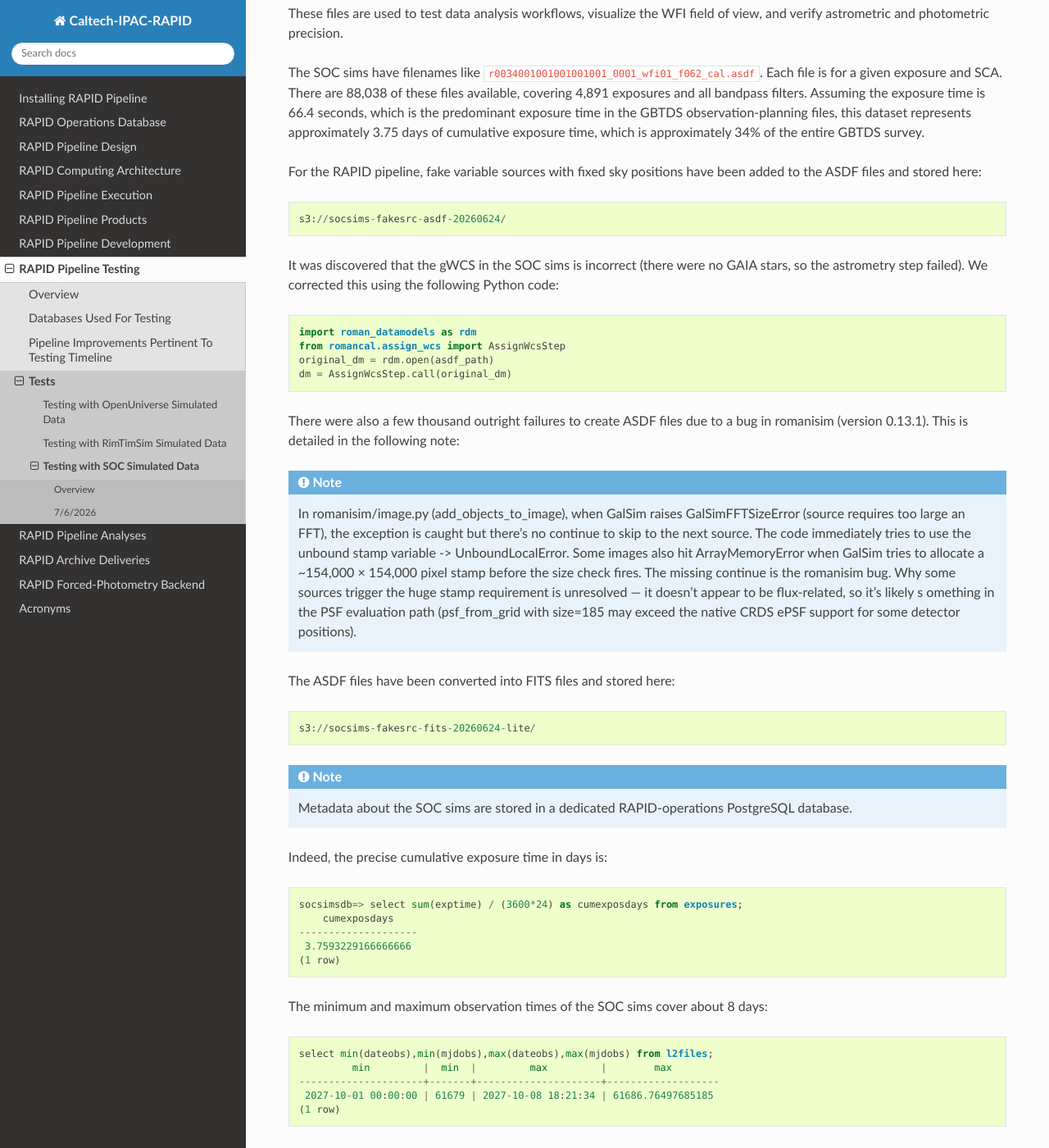
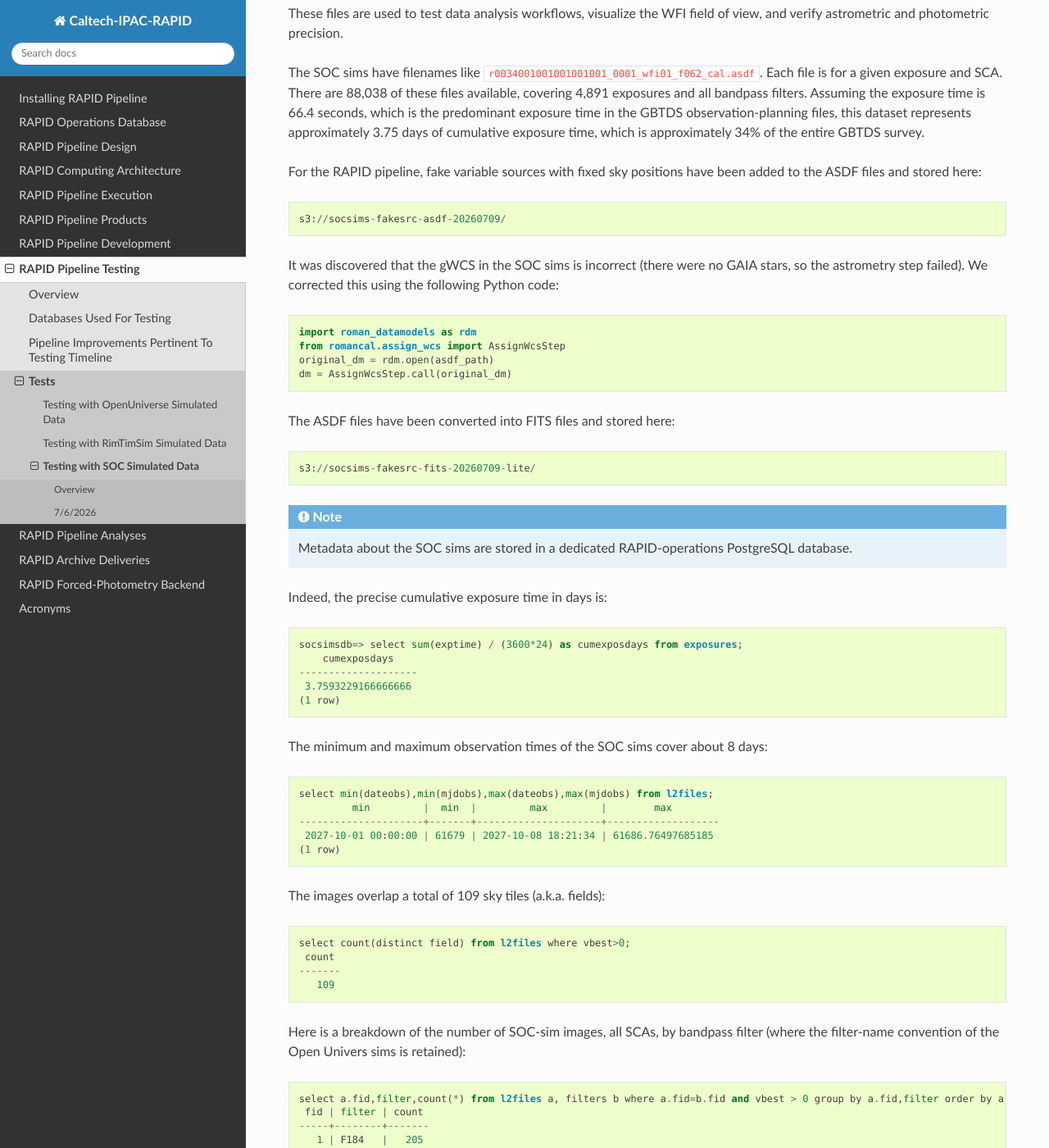
Before and after one commit to Caltech-IPAC/rapid, a Sphinx documentation site: the page built from docs/source/dev/socsim_tests.rst, in a window 1280 px wide and 1400 px high, scrolled down 758 px. Shown: the whole window at 82% size. Built offline with Sphinx 7.4.7 and the Read the Docs theme 3.1.0, drawn with Linux system fonts in a browser that asks for light colours; some of the changed text lies outside the part shown.

Commit message:
Updated S3 buckets of socsims: s3://socsims-fakesrc-asdf-20260709/ and s3://socsims-fakesrc-fits-20260709-lite/

```diff
--- a/docs/source/dev/socsim_tests.rst
+++ b/docs/source/dev/socsim_tests.rst
@@ -50,7 +50,7 @@ cumulative exposure time, which is approximately 34% of the entire GBTDS survey.
 For the RAPID pipeline, fake variable sources with fixed sky positions have been added to
 the ASDF files and stored here::
 
-    s3://socsims-fakesrc-asdf-20260624/
+    s3://socsims-fakesrc-asdf-20260709/
 
 It was discovered that the gWCS in the SOC sims is incorrect (there were no GAIA stars,
 so the astrometry step failed).  We corrected this using the following Python code::
@@ -60,24 +60,9 @@ so the astrometry step failed).  We corrected this using the following Python co
     original_dm = rdm.open(asdf_path)
     dm = AssignWcsStep.call(original_dm)
 
-There were also a few thousand outright failures to create ASDF files due to a bug in romanisim (version 0.13.1).
-This is detailed in the following note:
-
-.. note::
-    In romanisim/image.py (add_objects_to_image), when GalSim raises GalSimFFTSizeError
-    (source requires too large an FFT), the exception is caught but there's no continue
-    to skip to the next source. The code immediately tries to use the unbound stamp
-    variable -> UnboundLocalError. Some images also hit ArrayMemoryError when GalSim
-    tries to allocate a ~154,000 × 154,000 pixel stamp before the size check fires.
-    The missing continue is the romanisim bug. Why some sources trigger the huge stamp
-    requirement is unresolved — it doesn't appear to be flux-related, so it's likely s
-    omething in the PSF evaluation path (psf_from_grid with size=185 may exceed the native
-    CRDS ePSF support for some detector positions).
-
-
 The ASDF files have been converted into FITS files and stored here::
 
-    s3://socsims-fakesrc-fits-20260624-lite/
+    s3://socsims-fakesrc-fits-20260709-lite/
 
 .. note::
     Metadata about the SOC sims are stored in a dedicated RAPID-operations PostgreSQL database.
@@ -106,7 +91,7 @@ The images overlap a total of 109 sky tiles (a.k.a. fields):
 
 .. code-block::
 
-    select count(distinct field) from l2files;
+    select count(distinct field) from l2files where vbest>0;
      count
     -------
        109
@@ -129,7 +114,7 @@ of the Open Univers sims is retained):
        8 | W146   | 76250
     (8 rows)
 
-It is see that most of the exposures by a large margin are taken with the W146 bandpass filter (``fid=8``).
+It is seen that most of the exposures by a large margin are taken with the W146 bandpass filter (``fid=8``).
 
 The WCS in the FITS files is represented by the TAN-SIP projection with fifth-order SIP distortion.
 Tests show this represents the WCS very well.  Two examples were examined to compare the
```
